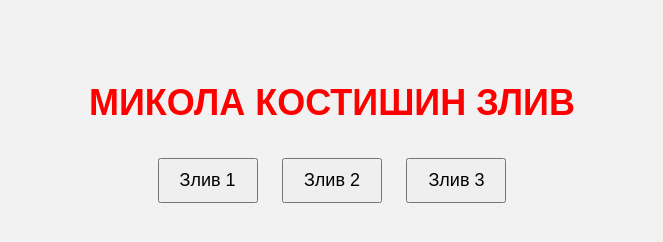
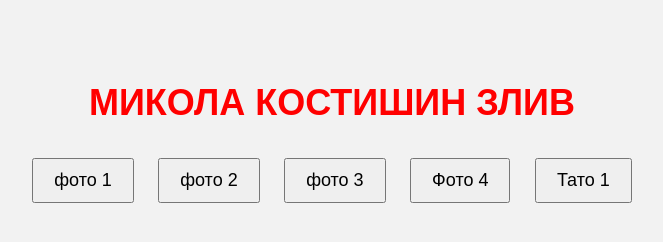
Before and after one commit to myrka1111/mykola-zlyv, a plain HTML site: page index.html in a window 1280 px wide. Shown: the whole page, without its empty margins (308-971 px from the left). Drawn offline with Linux system fonts and the light colour scheme.

Commit message:
Add files via upload

```diff
--- a/index.html
+++ b/index.html
@@ -30,9 +30,12 @@
 </head>
 <body>
     <h1>МИКОЛА КОСТИШИН ЗЛИВ</h1>
-    <button onclick="showImage('img1')">Злив 1</button>
-    <button onclick="showImage('img2')">Злив 2</button>
-    <button onclick="showImage('img3')">Злив 3</button>
+    <button onclick="showImage('img1')">фото 1</button>
+    <button onclick="showImage('img2')">фото 2</button>
+    <button onclick="showImage('img3')">фото 3</button>
+    <button onclick="showImage('zlyv4.jpg')">Фото 4</button>
+    <button onclick="showImage('tato1.jpg')">Тато 1</button>
+
 
     <div>
         <img id="img1" src="photo_2025-04-06_17-31-03.jpg" alt="Злив 1">
```
